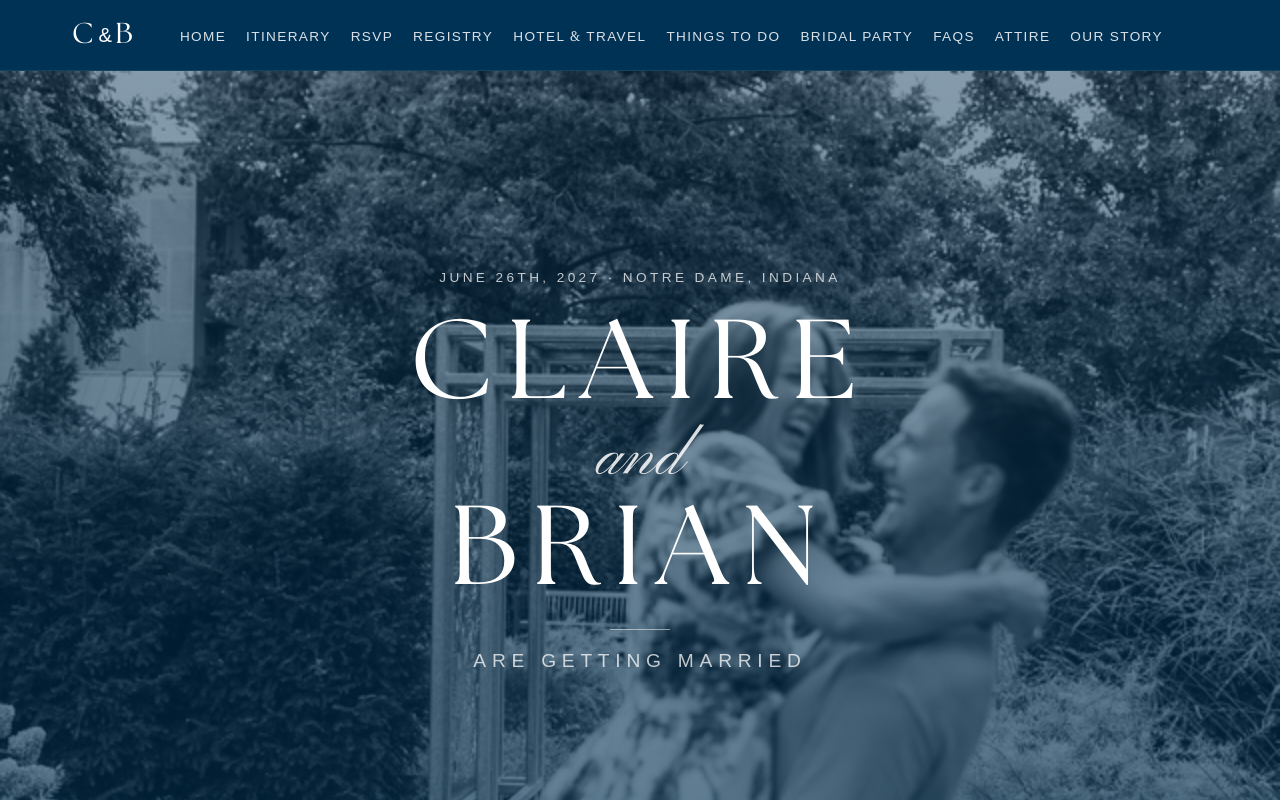
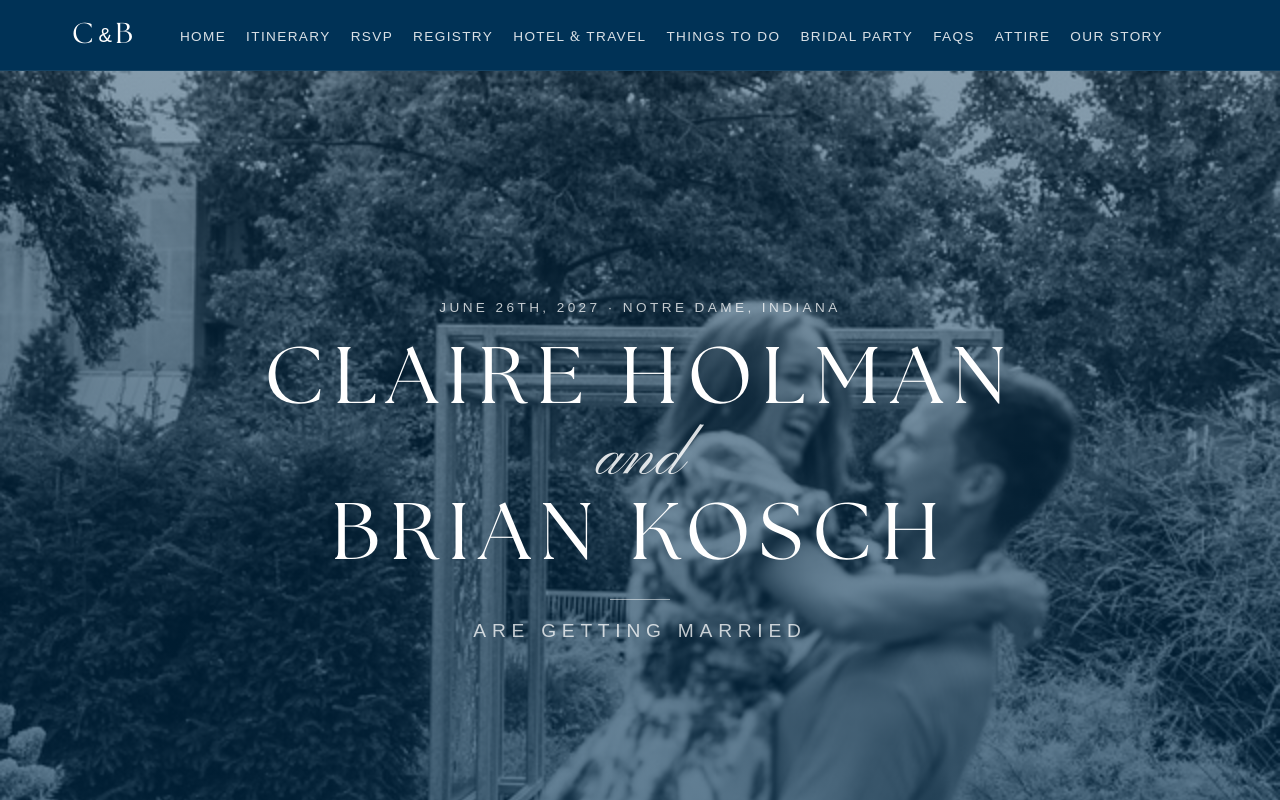
Before and after one commit to claireholmann/ourwedding, a React (Vite) app: page / in a window 1280 px wide. Shown: the top 800 px of the page. Built offline with nearby package versions, Linux system fonts and the light colour scheme; a web font is replaced by a local one.

Commit message:
update names

```diff
--- a/src/pages/Home.css
+++ b/src/pages/Home.css
@@ -55,7 +55,7 @@
 }
 
 .title-name {
-  font-size: 7rem;
+  font-size: 5rem;
   font-family: "The Seasons", serif;
   font-weight: 400;
   color: #fff;
--- a/src/pages/Home.jsx
+++ b/src/pages/Home.jsx
@@ -9,9 +9,9 @@ function Home() {
         <div className="hero-overlay" />
         <div className="title-content">
           <p className="title-eyebrow">June 26th, 2027 · Notre Dame, Indiana</p>
-          <h1 className="title-name">CLAIRE</h1>
+          <h1 className="title-name">CLAIRE HOLMAN</h1>
           <h3 className="title-and">and</h3>
-          <h1 className="title-name">BRIAN</h1>
+          <h1 className="title-name">BRIAN KOSCH</h1>
           <div className="title-divider" />
           <p className="title-subtitle">ARE GETTING MARRIED</p>
         </div>
```
